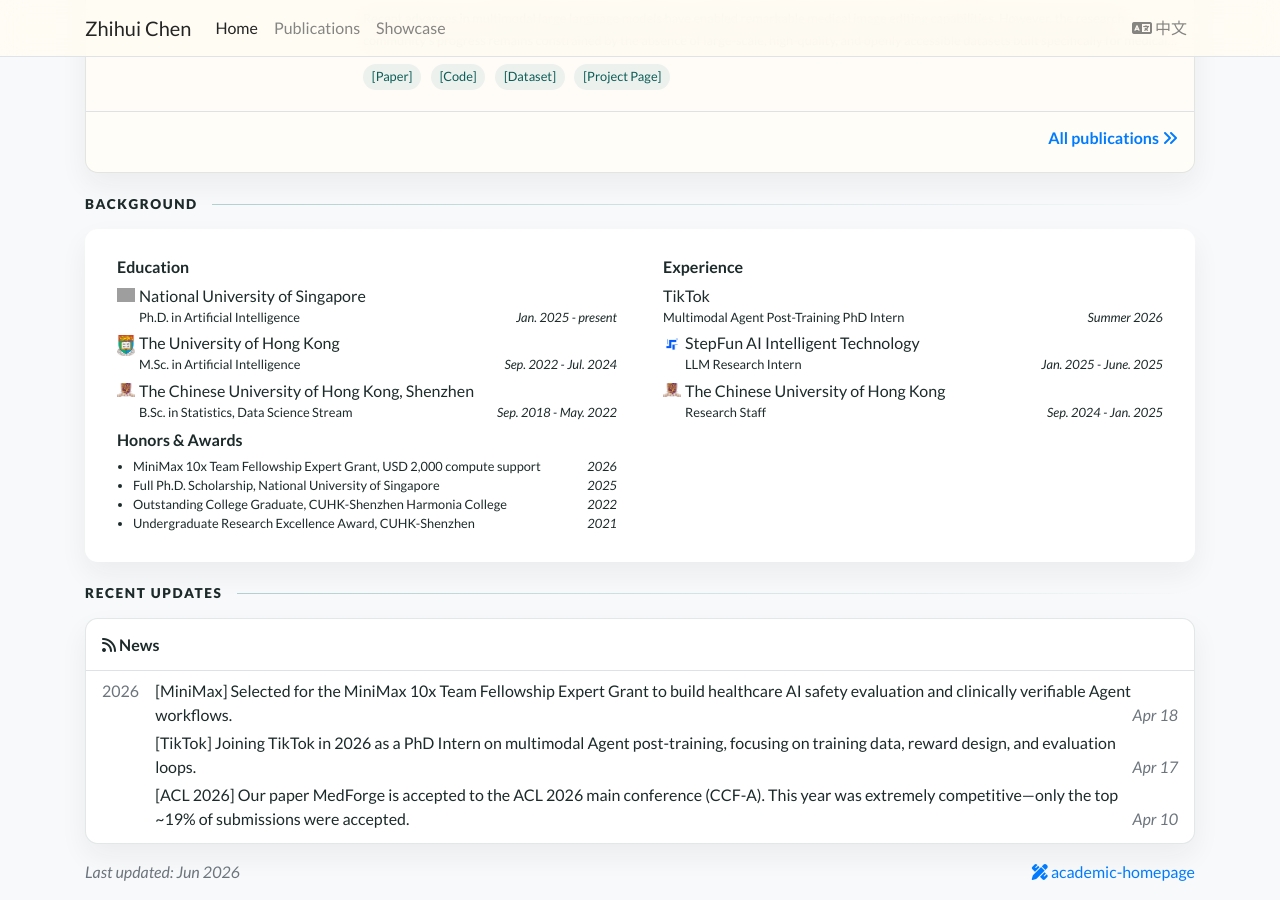
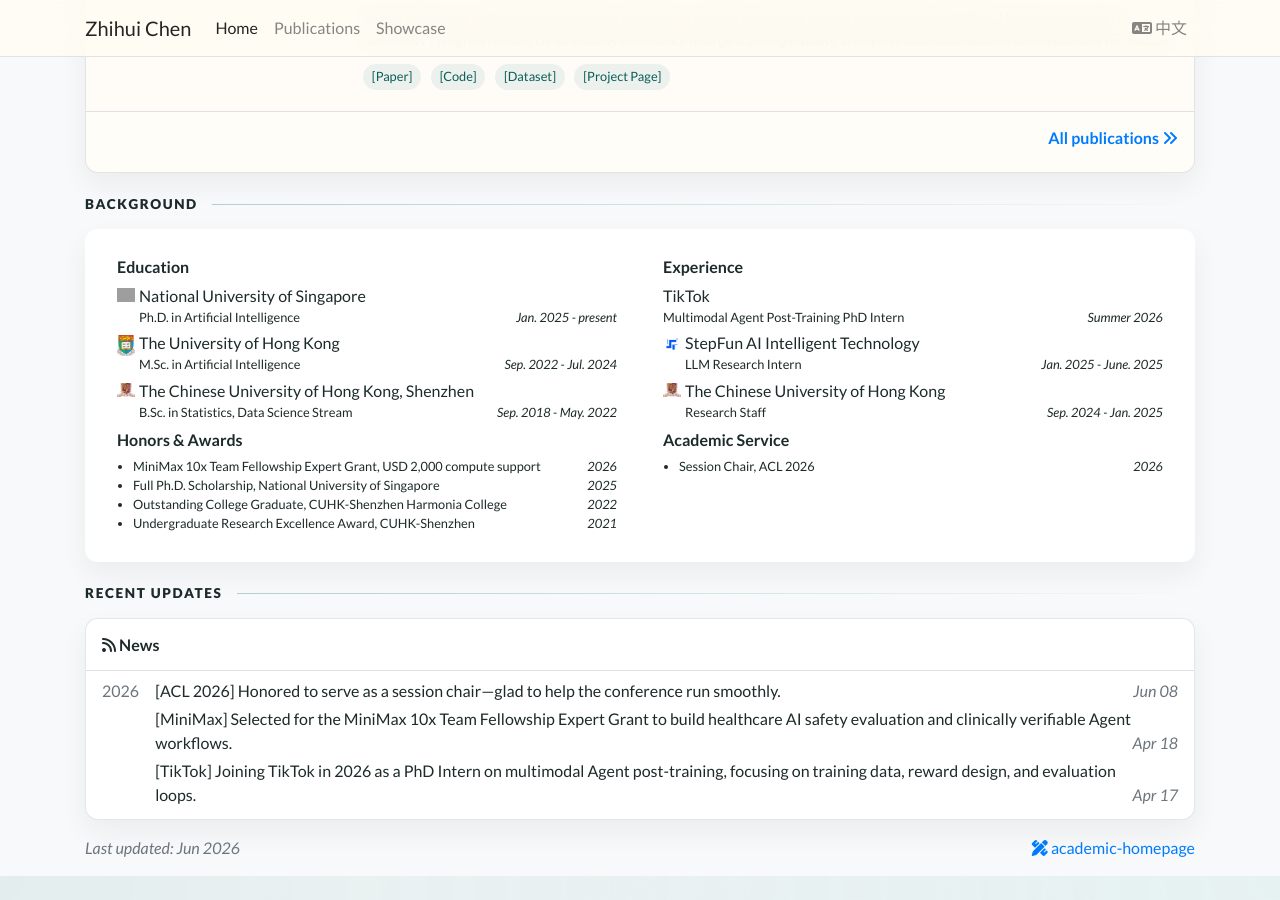
Before and after one commit to richardChenzhihui/richardChenzhihui.github.io, a Jekyll site: the page built from index.html, in a window 1280 px wide and 900 px high, scrolled down 2745 px. Built offline with Jekyll 4.4.1, drawn with Linux system fonts in a browser that asks for light colours; nearby versions of some CDN libraries; a style sheet for code colours, icons or effects is not loaded; after the commit the page ends 3621 px from its top, so only the background shows below that; grey boxes are pictures that could not be loaded.

Commit message:
Add ACL 2026 session chair news and academic service section

```diff
--- a/_data/profile.yml
+++ b/_data/profile.yml
@@ -155,3 +155,7 @@
   date: 2022
 - name: Undergraduate Research Excellence Award, CUHK-Shenzhen
   date: 2021
+
+academic_service:
+- name: Session Chair, ACL 2026
+  date: 2026
--- a/_data/profile_zh.yml
+++ b/_data/profile_zh.yml
@@ -154,3 +154,7 @@
   date: 2022
 - name: 香港中文大学（深圳）本科生科研卓越奖
   date: 2021
+
+academic_service:
+- name: ACL 2026 Session Chair
+  date: 2026
--- a/_includes/widgets/experience_card.html
+++ b/_includes/widgets/experience_card.html
@@ -139,6 +139,41 @@
                     </div>
                     {% endif %}
 
+                    {% if site.data.profile.academic_service %}
+                    <div class="col-md-6">
+                        <div class="mx-2 my-1">
+                            <h6>
+                                <span class="lang-en">Academic Service</span>
+                                <span class="lang-zh d-none">学术服务</span>
+                            </h6>
+                            <div class="lang-en">
+                                <ul class="list small pl-3 mb-1">
+                                    {% for item in site.data.profile.academic_service %}
+                                    <li>
+                                        <div class="d-flex">
+                                            <div>{{ item.name }}</div>
+                                            <div class="ml-auto mt-auto no-break"><em>{{ item.date }}</em></div>
+                                        </div>
+                                    </li>
+                                    {% endfor %}
+                                </ul>
+                            </div>
+                            <div class="lang-zh d-none">
+                                <ul class="list small pl-3 mb-1">
+                                    {% for item in site.data.profile_zh.academic_service %}
+                                    <li>
+                                        <div class="d-flex">
+                                            <div>{{ item.name }}</div>
+                                            <div class="ml-auto mt-auto no-break"><em>{{ item.date }}</em></div>
+                                        </div>
+                                    </li>
+                                    {% endfor %}
+                                </ul>
+                            </div>
+                        </div>
+                    </div>
+                    {% endif %}
+
                 </div>
 
             </div>
```
Also changed, not shown: _news/2026-acl-session-chair.md (added, +7 -0 lines).
